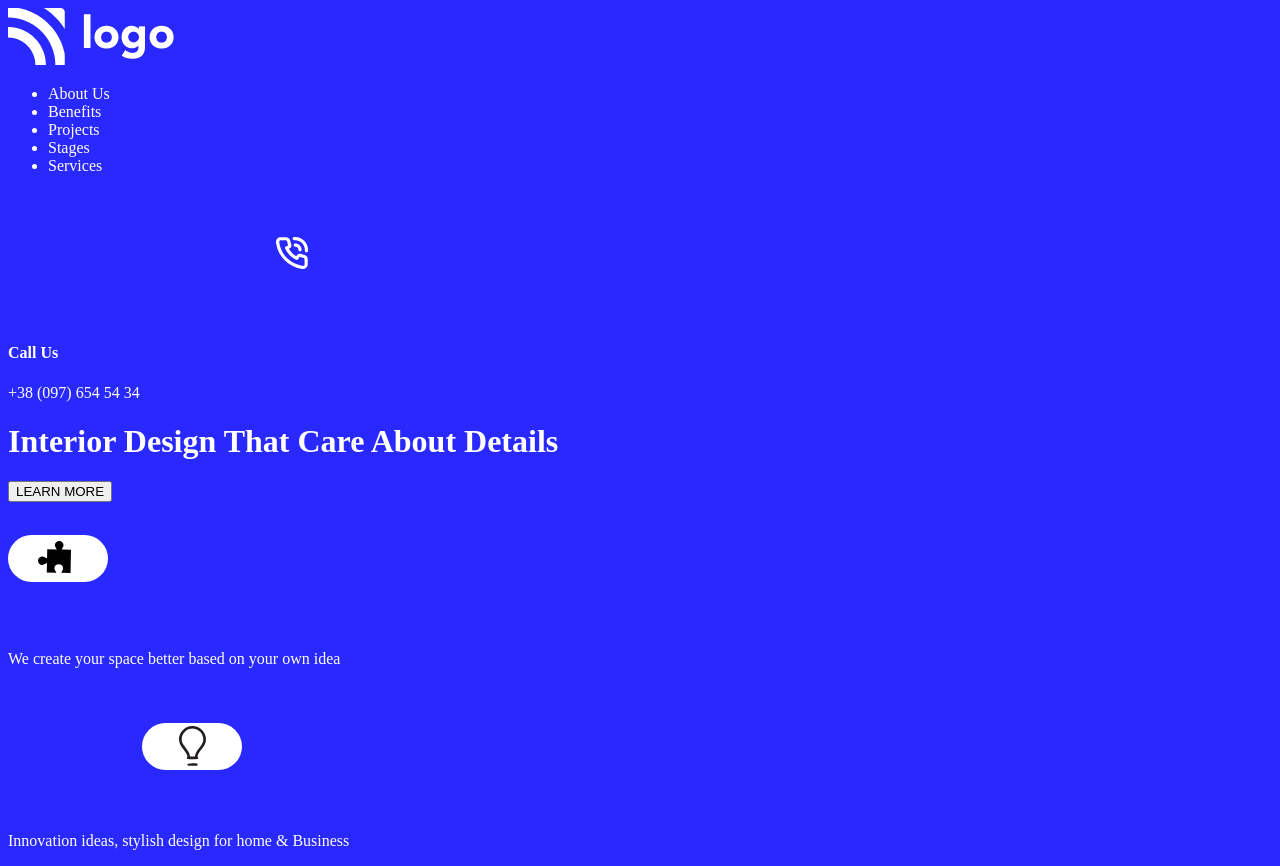
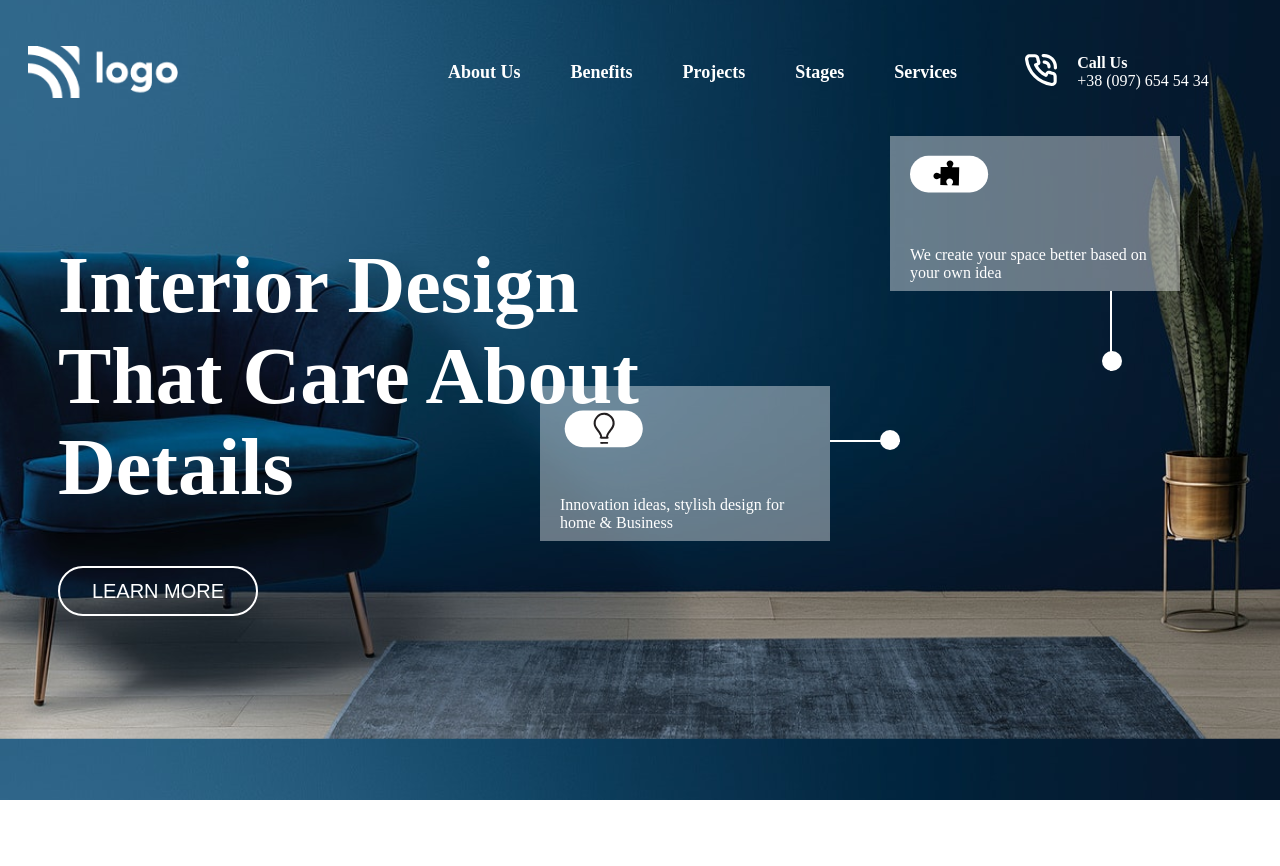
Before and after one commit to ritikmalviya/live-class-project-10, a plain HTML site: page index.html in a window 1280 px wide. After the commit the page ends 800 px from the top, so only its background shows below. Drawn offline with Linux system fonts and the light colour scheme.

Commit message:
added css

```diff
--- a/index.html
+++ b/index.html
@@ -1,5 +1,6 @@
 <!DOCTYPE html>
 <html lang="en">
+
 <head>
     <meta charset="UTF-8">
     <meta http-equiv="X-UA-Compatible" content="IE=edge">
@@ -7,9 +8,11 @@
     <link rel="stylesheet" href="style.css">
     <title>Interior Design</title>
 </head>
+
 <body>
     <nav>
         <img src="/asset/white-logo.png" alt="" class="logo">
+        <div class="left-navbar">
             <ul class="items">
                 <li class="item">About Us</li>
                 <li class="item">Benefits</li>
@@ -18,26 +21,38 @@
                 <li class="item">Services</li>
             </ul>
             <div class="call-us">
-            <img src="/asset/call.svg" class="call" alt="">
-                <h4>Call Us</h4>
-                <p>+38 (097) 654 54 34</p>
+                <img src="/asset/call.svg" class="call" alt="">
+                <div class="text">
+                    <h4>Call Us</h4>
+                    <p>+38 (097) 654 54 34</p>
+                </div>
             </div>
+        </div>
     </nav>
     <div class="container">
+        <div class="heading-section">
         <h1>
             Interior Design That Care About Details
         </h1>
         <button class="learn-more">LEARN MORE</button>
+        </div>
         <div class="right-top">
             <img src="/asset/setting.svg" alt="">
             <p>
                 We create your space better based on your own idea
             </p>
+             <div class="down-line">
+                 <span class="circle"></span>
+             </div
         </div>
         <div class="right-bottom">
-            <img src="/asset/idea.svg" alt="">
+            <img src="/asset/idea.svg" class="bulb" alt="">
             <p>Innovation ideas, stylish design for home & Business</p>
+             <div class="right-line">
+                 <span class="circle"></span>
+             </div
         </div>
     </div>
 </body>
+
 </html>
--- a/style.css
+++ b/style.css
@@ -1,7 +1,133 @@
-body{
-    background-color: rgb(41, 41, 255);
-    color: #fff;
+body {
+  background-image: url(asset/bg\ img.jpg);
+  background-position: center;
+  background-size: cover;
+  color: #fff;
 }
-.call{
-    display: inline;
+
+nav {
+  display: flex;
+  justify-content: space-between;
+  align-items: center;
 }
+.logo {
+  margin-left: 20px;
+  width: 150px;
+}
+.left-navbar {
+  display: flex;
+  justify-content: center;
+  align-items: center;
+  margin-right: 5%;
+}
+.items {
+  display: flex;
+  justify-content: center;
+  list-style: none;
+  margin-right: -250px;
+}
+.item {
+  margin-right: 50px;
+  font-weight: 600;
+  font-size: 18px;
+}
+.call-us {
+  width: fit-content;
+  display: flex;
+  align-items: center;
+}
+.text p,
+.text h4 {
+  margin: 0;
+}
+
+.container {
+  display: flex;
+}
+.heading-section {
+  margin-top: 50px;
+  margin-left: 50px;
+  display: flex;
+  flex-direction: column;
+  width: 50%;
+}
+.heading-section h1 {
+  font-size: 80px;
+}
+.learn-more {
+  width: 200px;
+  height: 50px;
+  background-color: transparent;
+  color: white;
+  font-size: 20px;
+  font-weight: 400;
+  border-radius: 30px;
+  border: 2px solid white;
+}
+
+.right-top {
+  position: absolute;
+  background: rgb(255 255 255 / 40%);
+  margin-bottom: 20px;
+  position: absolute;
+  right: 100px;
+  width: 250px;
+  padding: 10px 20px;
+  height: 135px;
+  display: flex;
+  flex-direction: column;
+  justify-content: center;
+}
+.right-top .down-line {
+  position: absolute;
+  height: 80px;
+  width: 2px;
+  background-color: #ffffff;
+  top: 155px;
+  left: 220px;
+}
+.down-line .circle {
+  position: absolute;
+  width: 20px;
+  height: 20px;
+  border-radius: 50px;
+  background-color: #ffffff;
+  bottom: 0;
+  left: -8px;
+}
+
+.right-bottom {
+  background: rgb(255 255 255 / 40%);
+  margin-bottom: 20px;
+  position: absolute;
+  right: 350px;
+  width: 250px;
+  padding: 10px 20px;
+  height: 135px;
+  top: 250px;
+  display: flex;
+  flex-direction: column;
+  justify-content: center;
+}
+.right-line {
+  position: absolute;
+  height: 70px;
+  width: 2px;
+  background-color: #ffffff;
+  right: -36px;
+  top: 20px;
+  transform: rotate(-90deg);
+}
+.right-line .circle {
+  position: absolute;
+  width: 20px;
+  height: 20px;
+  border-radius: 50px;
+  background-color: #ffffff;
+  bottom: 0;
+  left: -8px;
+}
+.bulb {
+  position: relative;
+  right: 100px;
+}
```
Also changed, not shown: asset/bg img.jpg (added), asset/phone-call-svgrepo-com (1).svg (added).
